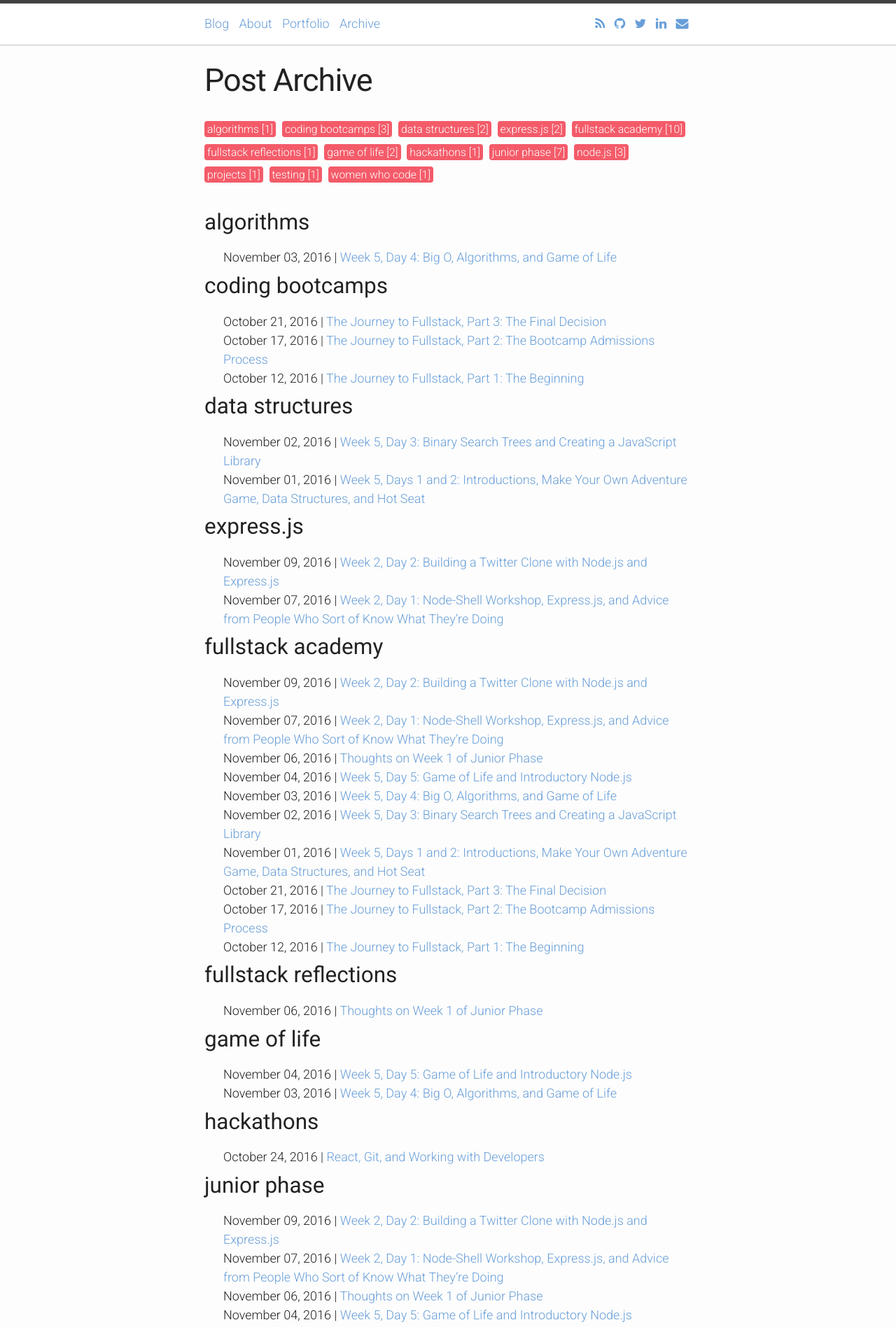
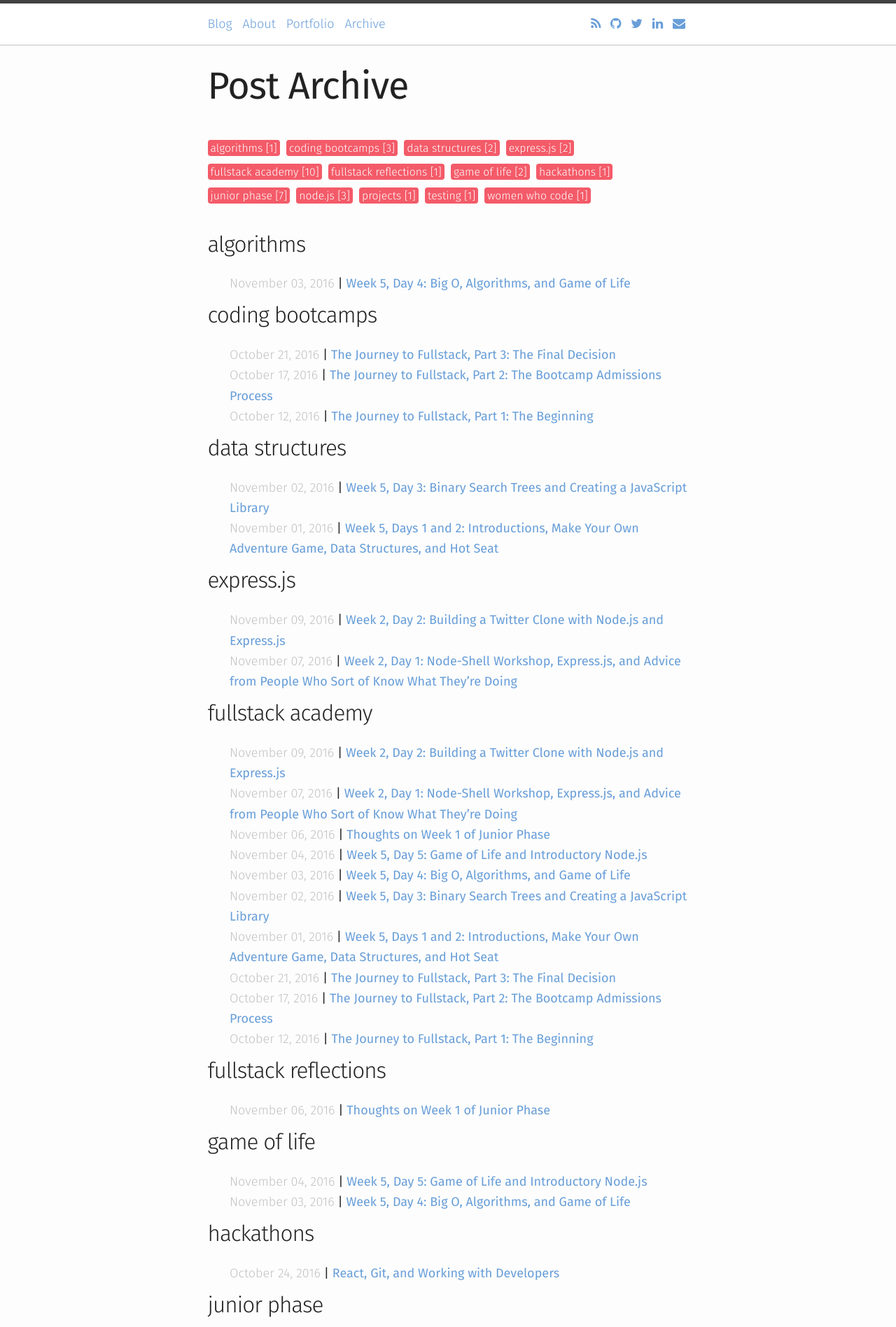
Before and after one commit to bethqiang/bethqiang.github.io, a Jekyll site: the page built from tags/index.html, in a window 1280 px wide. Shown: the top 1897 px of the page at 70% size. Built offline with Jekyll 4.4.1, drawn with Linux system fonts in a browser that asks for light colours; nearby versions of some CDN libraries.

Commit message:
Formatting changes

```diff
--- a/_includes/head.html
+++ b/_includes/head.html
@@ -8,7 +8,7 @@
 
   <link rel="stylesheet" href="{{ "/css/main.css" | prepend: site.baseurl }}">
   <link href="https://maxcdn.bootstrapcdn.com/font-awesome/4.6.3/css/font-awesome.min.css" rel="stylesheet">
-  <link href="https://fonts.googleapis.com/css?family=Roboto:200,300,400,700|Dancing+Script|Roboto+Slab|" rel="stylesheet">
+  <link href="https://fonts.googleapis.com/css?family=Fira+Sans:300,400,400i,700,700i|Fira+Mono" rel="stylesheet">
 
   <link rel="canonical" href="{{ page.url | replace:'index.html','' | prepend: site.baseurl | prepend: site.url }}">
   <link rel="alternate" type="application/rss+xml" title="{{ site.title }}" href="{{ "/feed.xml" | prepend: site.baseurl | prepend: site.url }}">
--- a/_layouts/post.html
+++ b/_layouts/post.html
@@ -4,7 +4,7 @@ layout: default
 <article class="post" itemscope itemtype="http://schema.org/BlogPosting">
 
 	<header class="post-header">
-		<h1 class="post-title" itemprop="name headline">{{ page.title }}</h1>
+		<h2 class="post-title" itemprop="name headline">{{ page.title }}</h2>
         <h4 class="post-description">{{ page.description }}</h4>
         <p class="post-meta">Posted on <time datetime="{{ page.date | date_to_xmlschema }}" itemprop="datePublished">{{ page.date | date: "%B %-d, %Y" }}</time></p>
     </header>
@@ -15,6 +15,6 @@ layout: default
 
     <hr/>
 
-    <p>Tagged: {% for tag in page.tags %}<a href="{{ site.baseurl }}/tags/index.html#{{ tag | cgi_escape }}" title="Pages tagged {{ tag }}" rel="tag">{{ tag }}</a>{% unless forloop.last %}, {% endunless %}{% endfor %}</p>
+    <p class="tagged-text">Tagged: {% for tag in page.tags %}<a href="{{ site.baseurl }}/tags/index.html#{{ tag | cgi_escape }}" title="Pages tagged {{ tag }}" rel="tag">{{ tag }}</a>{% unless forloop.last %}, {% endunless %}{% endfor %}</p>
 
 </article>
--- a/_sass/_base.scss
+++ b/_sass/_base.scss
@@ -89,6 +89,7 @@ li {
 h1, h2, h3, h4, h5, h6 {
     font-family: $base-header-family;
     font-weight: $base-header-weight;
+    letter-spacing: -1px;
 }
 
 h1 {
@@ -147,9 +148,11 @@ blockquote {
  */
 pre,
 code {
+    font-family: Fira Mono;
     font-size: 15px;
     border: 1px solid $grey-color-light;
     border-radius: 3px;
+    color: $brand-color;
 }
 
 code {
--- a/_sass/_layout.scss
+++ b/_sass/_layout.scss
@@ -152,6 +152,7 @@
 .footer {
     font-size: $small-font-size;
     line-height: $small-font-size;
+    font-weight: 300;
 }
 
 
@@ -168,6 +169,7 @@
         color: $head-link-color;
         font-size: 3.25em;
         line-height: 1em;
+        letter-spacing: 0;
     }
 
     h2 {
@@ -176,6 +178,7 @@
         color: #555555;
         font-size: 1.75em;
         line-height: 1.25em;
+        letter-spacing: 0;
     }
 }
 
@@ -199,7 +202,7 @@
 .post-description {
     font-family: $base-font-family;
     font-size: 1.125em;
-    font-weight: 200;
+    font-weight: 300;
     margin-top: -1em;
     margin-bottom: 1em;
     color: #A3A3A3;
@@ -210,6 +213,7 @@
     font-style: italic;
     color: $grey-color-light;
     margin-top: 1em;
+    font-weight: 300;
 }
 
 .post-list {
@@ -234,10 +238,6 @@
  */
 .page-content {
     padding: $spacing-unit 0;
-}
-
-.page-heading {
-    font-size: 20px;
 }
 
 .post-link {
@@ -455,9 +455,11 @@
 }
 
 .post-title {
-    font-size: 2.5em;
-    letter-spacing: -1px;
     line-height: 1;
+}
+
+.tagged-text {
+    font-weight: 300;
 }
 
 
@@ -483,8 +485,18 @@
     color: white;
     padding: 0.125em 0.25em;
     border-radius: 0.25em;
+    font-weight: 300;
 }
 
 .taglist {
     list-style: none;
 }
+
+.tag-title {
+    font-weight: 300;
+}
+
+time {
+    font-weight: 300;
+    color: $grey-color-light;
+}
--- a/css/main.scss
+++ b/css/main.scss
@@ -6,15 +6,15 @@
 
 
 // Font variables
-$base-header-family: Roboto, sans-serif;
+$base-header-family: Fira Sans, sans-serif;
 $base-header-weight: 400;
-$base-font-family: Roboto, sans-serif;
-$base-font-weight: 300;
+$base-font-family: Fira Sans, sans-serif;
+$base-font-weight: 400;
 $base-font-size:   18px;
 $small-font-size:  $base-font-size * 0.75;
-$base-line-height: 1.5em;
+$base-line-height: 1.625em;
 
-$spacing-unit:     1.5em;
+$spacing-unit:     1.75em;
 
 $text-color:       #222;
 $head-link-color:  #F45B69;
--- a/tags/index.html
+++ b/tags/index.html
@@ -15,7 +15,7 @@ permalink: /tags/
     </ul>
 
     {% for tag in sortedTags %}
-        <h3 id="{{ tag | cgi_escape }}">{{ tag }}</h3>
+        <h3 id="{{ tag | cgi_escape }}" class="tag-title">{{ tag }}</h3>
         <ul class="taglist">
             {% for post in site.tags[tag] %}
                 <li>
```
